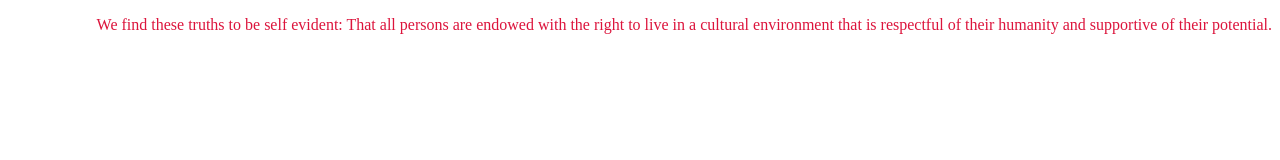
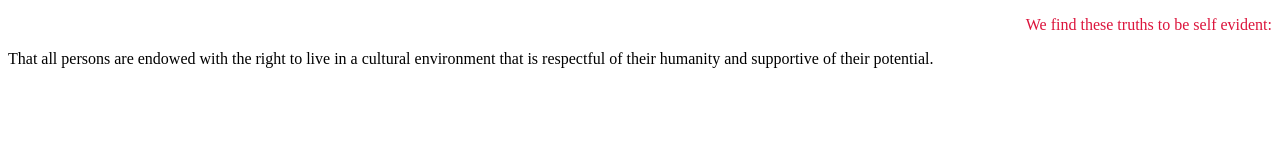
Before and after one commit to kolbycs/creative-coding, a plain HTML site: page index.html in a window 1280 px wide. Drawn offline with Linux system fonts and the light colour scheme.

Commit message:
Add files via upload

```diff
--- a/index.html
+++ b/index.html
@@ -14,6 +14,7 @@
         color: crimson;
 
     }
+
     #grow:hover {
   cursor: pointer;
 }
@@ -21,11 +22,15 @@
 </head>
 <body>
 
-    <p> We find these truths to be self evident:
-        That all persons are endowed with the right
-        to live in a cultural environment that is
-        respectful of their humanity and supportive
-        of their potential.  </p>
+    <p> We find these truths to be self evident:</p>
+
+      <p2> That all persons are endowed with the right</p2>
+
+      <p3>to live in a cultural environment that is</p3>
+
+      <p4>respectful of their humanity and supportive</p4>
+
+       <p5>of their potential. </p5>
 
 <script type="text/javascript">
 let g = document.getElementById("grow");
```
